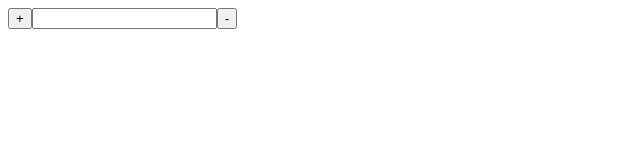
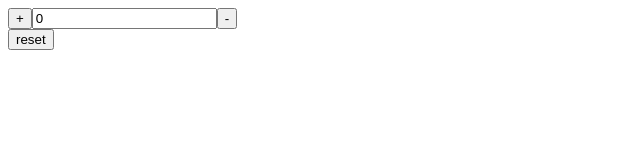
Before and after one commit to mp2003/react, a React (Vite) app: page / in a window 1280 px wide. Shown: the top 160 px of the page, without its empty margins (0-640 px from the left). Built offline with nearby package versions, Linux system fonts and the light colour scheme.

Commit message:
counter ready

```diff
--- a/src/App.jsx
+++ b/src/App.jsx
@@ -1,12 +1,35 @@
-import React from "react";
+import React, { useState } from "react";
 
 const App = () => {
+  let [setValue, setSetValue] = useState(0);
+  let setCounter = (value) => {
+    if (value === "+") return setSetValue(setValue+1);
+    else if (value === "-") return setSetValue(setValue-1);
+    else if (value === "reset") return setSetValue(0)
+  };
   return (
     <>
-      <button>+</button>
-      <input type="number" readOnly/>
-      <button>-</button>
+      <button
+        onClick={() => {
+          setCounter("+");
+        }}
+      >
+        +
+      </button>
+      <input type="text" value={setValue} readOnly />
+      <button
+        onClick={() => {
+          setCounter("-");
+        }}
+      >
+        -
+      </button>
+        <br />
+      <button onClick={() => {
+        setCounter('reset')
+      }}>reset</button>
     </>
   );
 };
+
 export default App;
```
